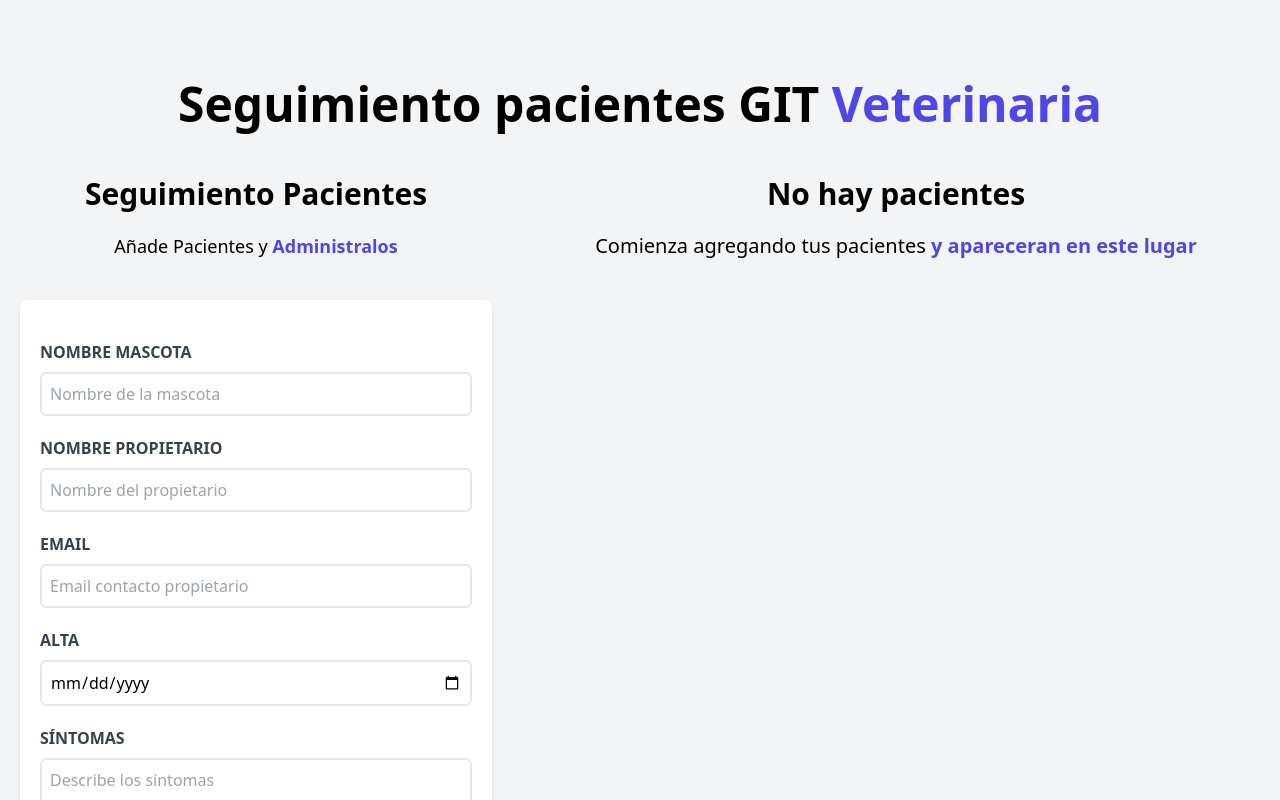
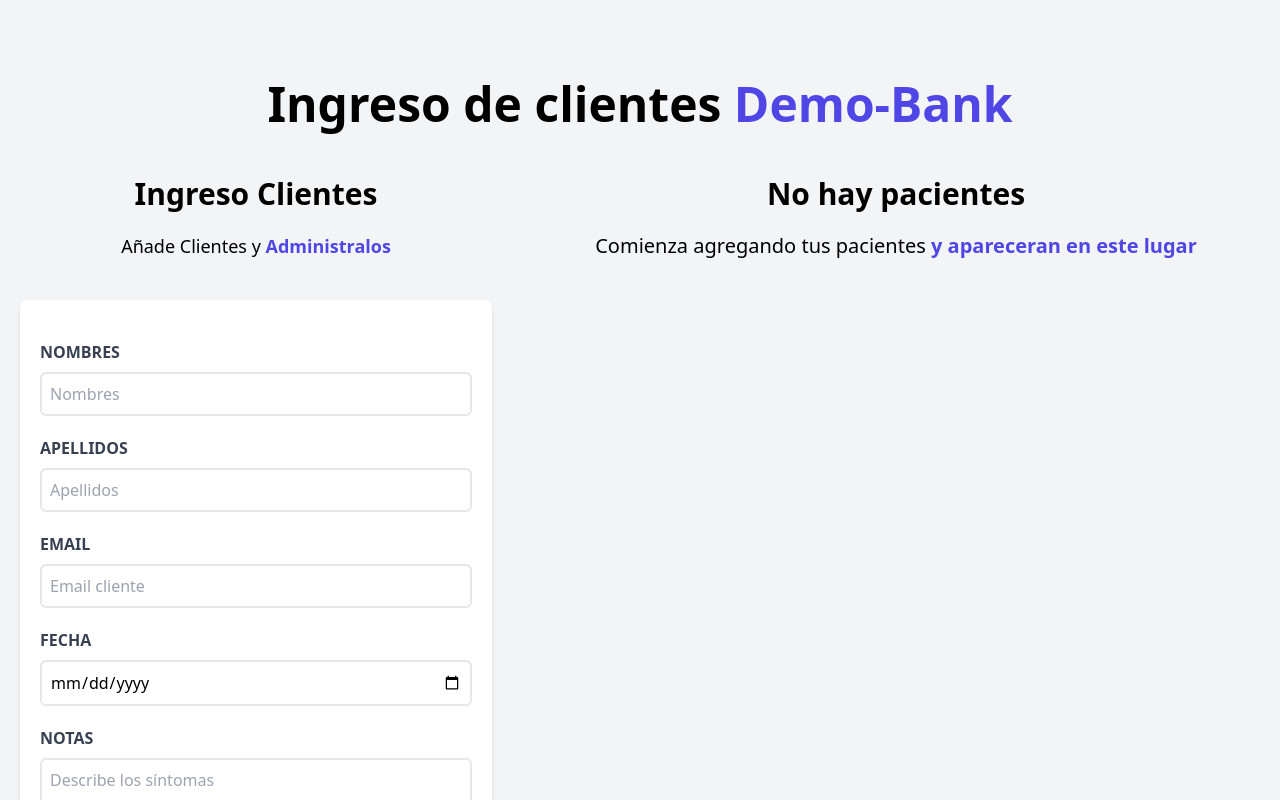
Before and after one commit to josepalloM/citas-react, a React (Vite) app: page / in a window 1280 px wide. Shown: the top 800 px of the page. Built offline with nearby package versions, Linux system fonts and the light colour scheme.

Commit message:
Commit for Update for Demo

```diff
--- a/src/components/Formulario.jsx
+++ b/src/components/Formulario.jsx
@@ -73,9 +73,9 @@
 
     return(
         <div className="md:w-1/2 lg:w-2/5">
-            <h2 className="font-black text-3xl text-center">Seguimiento Pacientes</h2>
+            <h2 className="font-black text-3xl text-center">Ingreso Clientes</h2>
             <p className="text-lg mt-5 text-center mb-10">
-                Añade Pacientes y {''}
+                Añade Clientes y {''}
                 <span className="text-indigo-600 font-bold">Administralos</span>
             </p>
 
@@ -86,12 +86,12 @@
                 {error && <Error><p>Todos los campos son obligatorios</p></Error>}
                 <div className="mb-5">
                     <label htmlFor="mascota" className="block text-gray-700 uppercase font-bold" >
-                        Nombre mascota
+                        Nombres
                     </label>
                     <input
                         id="mascota"
                         type="text"
-                        placeholder="Nombre de la mascota"
+                        placeholder="Nombres"
                         className="border-2 w-full p-2 mt-2 placeholder-gray-400 rounded-md"
                         value={nombre}
                         onChange={ (e)=> setNombre(e.target.value)}
@@ -100,12 +100,12 @@
 
                 <div className="mb-5">
                     <label htmlFor="propietario" className="block text-gray-700 uppercase font-bold" >
-                        Nombre propietario
+                        Apellidos
                     </label>
                     <input
                         id="propietario"
                         type="text"
-                        placeholder="Nombre del propietario"
+                        placeholder="Apellidos "
                         className="border-2 w-full p-2 mt-2 placeholder-gray-400 rounded-md"
                         value={propietario}
                         onChange={ (e)=> setPropietario(e.target.value)}
@@ -119,7 +119,7 @@
                     <input
                         id="email"
                         type="email"
-                        placeholder="Email contacto propietario"
+                        placeholder="Email cliente"
                         className="border-2 w-full p-2 mt-2 placeholder-gray-400 rounded-md"
                         value={email}
                         onChange={ (e)=> setEmail(e.target.value)}
@@ -128,7 +128,7 @@
 
                 <div className="mb-5">
                     <label htmlFor="alta" className="block text-gray-700 uppercase font-bold" >
-                        Alta
+                        Fecha
                     </label>
                     <input
                         id="alta"
@@ -141,7 +141,7 @@
 
                 <div className="mb-5">
                     <label htmlFor="sintomas" className="block text-gray-700 uppercase font-bold" >
-                        Síntomas
+                        Notas
                     </label>
                     <textarea
                         id="sintomas"
@@ -157,7 +157,7 @@
                     type="submit"
                     className="bg-indigo-600 w-full p-3 text-white uppercase font-bold
                     hover:bg-indigo-700 cursor-pointer transition-colors rounded-md"
-                    value={paciente.id ? "Editar Paciente" : "AgregarPaciente"}
+                    value={paciente.id ? "Editar Cliente" : "Agregar Cliente"}
                 />
             </form>
         </div>
--- a/src/components/Header.jsx
+++ b/src/components/Header.jsx
@@ -2,8 +2,8 @@
 
     return(
         <h1 className='font-black text-5xl text-center md :w-2/3 mx-auto'>
-            Seguimiento pacientes GIT {''}
-            <span className='text-indigo-600'>Veterinaria</span>
+            Ingreso de clientes {''}
+            <span className='text-indigo-600'>Demo-Bank</span>
         </h1>
     )
 }
--- a/src/components/ListadoPacientes.jsx
+++ b/src/components/ListadoPacientes.jsx
@@ -5,10 +5,10 @@
         <div className="md:w-1/2 lg:w-3/5 md:h-screen overflow-y-auto">
             {pacientes && pacientes.length ? (
                 <>
-                    <h2 className="font-black text-3xl text-center">Listado Pacientes</h2>
+                    <h2 className="font-black text-3xl text-center">Listado Clientes</h2>
                     <p className="text-xl mt-5 mb-10 text-center">
                         Administra tus {''}
-                        <span className="text-indigo-600 font-bold">Pacientes y Citas</span>
+                        <span className="text-indigo-600 font-bold">Clientes</span>
                     </p>
 
                     {pacientes.map(paciente => (
--- a/src/components/Paciente.jsx
+++ b/src/components/Paciente.jsx
@@ -12,19 +12,19 @@
     return (
         <div>
             <div className="mx-5 my-10 bg-white shadow-md px-5 py-10 rounded-xl">
-                <p className="font-bold mb-3 text-gray-700 uppercase">Nombre: {''}
+                <p className="font-bold mb-3 text-gray-700 uppercase">Nombres: {''}
                     <span className="font-normal normal-case">{nombre}</span>
                 </p>
-                <p className="font-bold mb-3 text-gray-700 uppercase">Propietario: {''}
+                <p className="font-bold mb-3 text-gray-700 uppercase">Apellidos: {''}
                     <span className="font-normal normal-case">{propietario}</span>
                 </p>
                 <p className="font-bold mb-3 text-gray-700 uppercase">Email: {''}
                     <span className="font-normal normal-case">{email}</span>
                 </p>
-                <p className="font-bold mb-3 text-gray-700 uppercase">Fecha Alta: {''}
+                <p className="font-bold mb-3 text-gray-700 uppercase">Fecha Ingreso: {''}
                     <span className="font-normal normal-case">{fecha}</span>
                 </p>
-                <p className="font-bold mb-3 text-gray-700 uppercase">Síntomas: {''}
+                <p className="font-bold mb-3 text-gray-700 uppercase">Notas: {''}
                     <span className="font-normal normal-case">{sintomas}</span>
                 </p>
 
```
